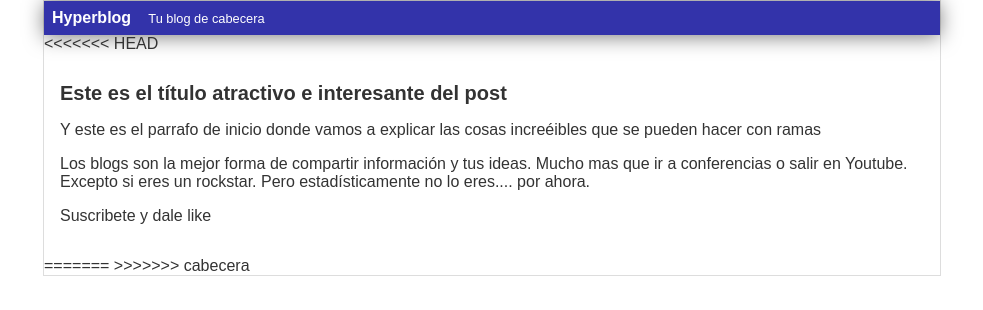
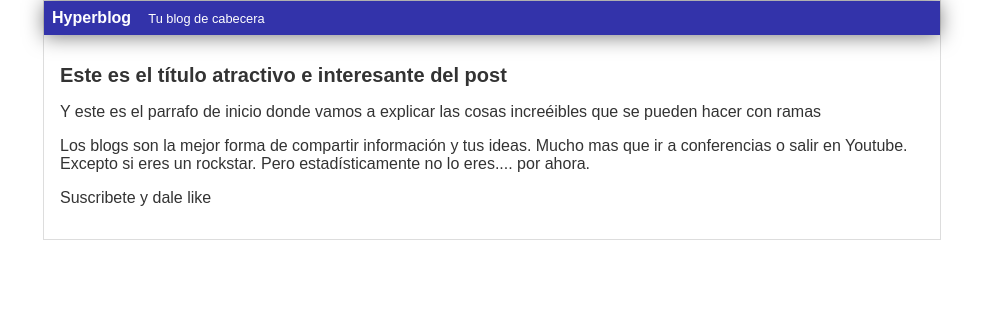
Before and after one commit to AndresMontero25/hyperblog, a plain HTML site: page index.html in a window 1280 px wide. Shown: the whole page, without its empty margins (148-1131 px from the left). Drawn offline with Linux system fonts and the light colour scheme.

Commit message:
uniendo proyecto2

```diff
--- a/index.html
+++ b/index.html
@@ -9,15 +9,14 @@
                 Hyperblog
                 <span id="tagline">Tu blog de cabecera</span>
             </div>
-<<<<<<< HEAD
+
             <div id="post">
                 <h1>Este es el título atractivo e interesante del post</h1>
                 <p>Y este es el parrafo de inicio donde vamos a explicar las cosas increéibles que se pueden hacer con ramas</p>
                 <p>Los blogs son la mejor forma de compartir información y tus ideas. Mucho mas que ir a conferencias o salir en Youtube. Excepto si eres un rockstar. Pero estadísticamente no lo eres.... por ahora.</p>
                 <p>Suscribete y dale like</p>
             </div>
-=======
->>>>>>> cabecera
+
         </div>
     </body>
 </html>
```
